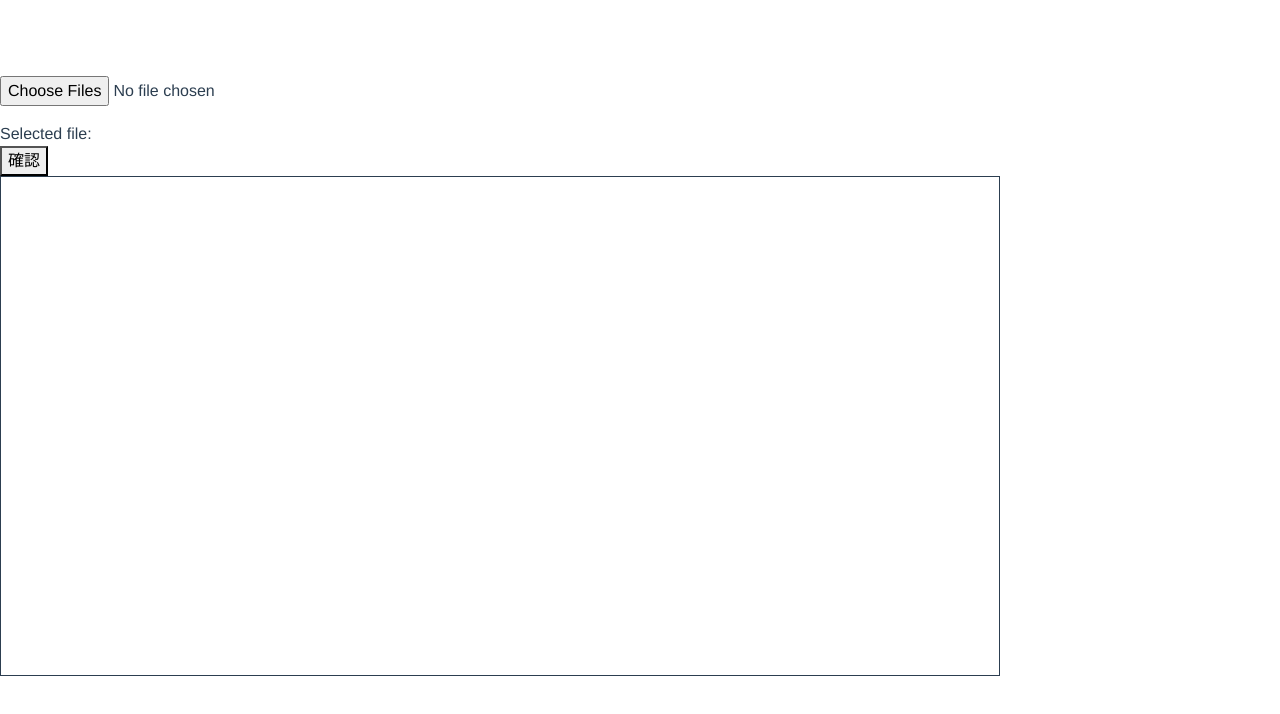
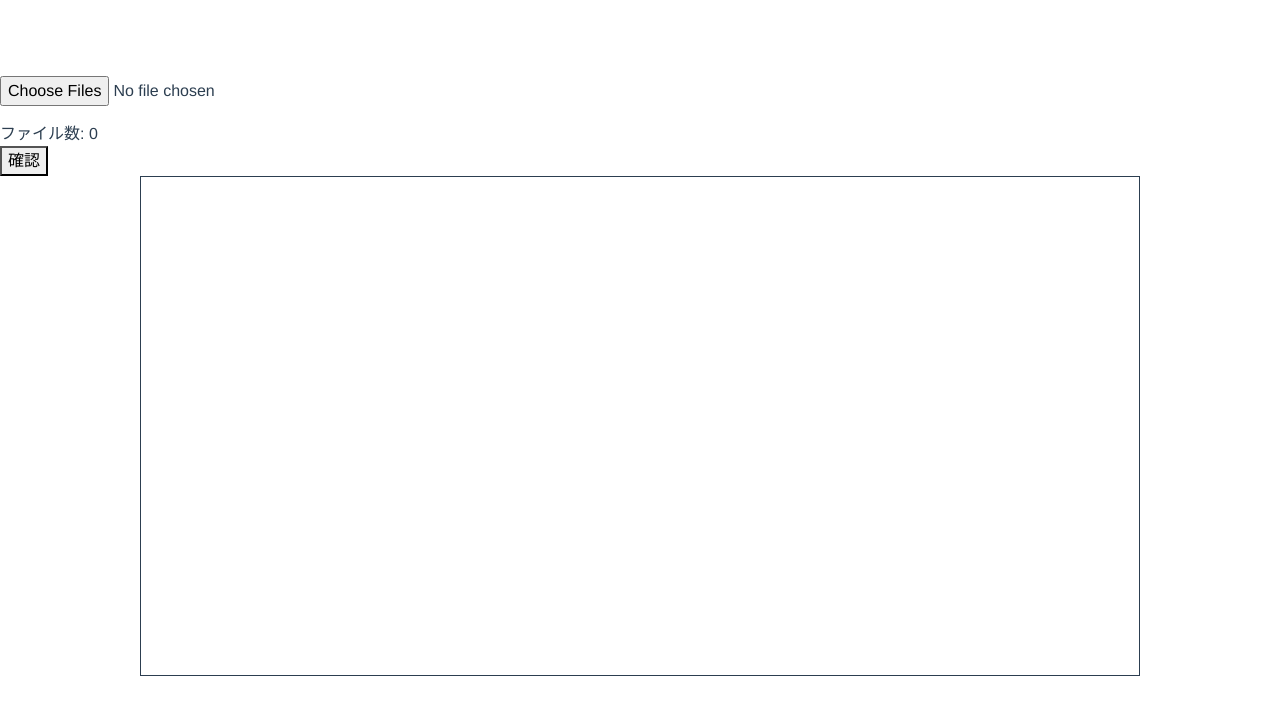
Before and after one commit to imamiya-masaki/vue-network, a Vue app: page / in a window 1280 px wide. Shown: the top 714 px of the page. Built offline with nearby package versions, Linux system fonts and the light colour scheme.

Commit message:
辺にcountの情報を入れる && ファイル数を表示するように

```diff
--- a/src/components/MainNetwork.vue
+++ b/src/components/MainNetwork.vue
@@ -44,7 +44,7 @@ export default {
           const edge = { data: {} }
           edge.data.source = src
           edge.data.target = target
-          edge.data.relationship = value
+          edge.data.count = value
           edges.push(edge)
         }
       }
@@ -101,7 +101,8 @@ export default {
               'target-arrow-shape': 'triangle',
               'line-color': '#ffaaaa',
               'target-arrow-color': '#ffaaaa',
-              'curve-style': 'bezier'
+              'curve-style': 'bezier',
+              'content': 'data(count)'
             }),
           elements: this.cytoscapeData,
           layout: {
@@ -148,6 +149,5 @@ export default {
   height: 500px;
  }
  #cy {
-  position: absolute;
  }
 </style>
--- a/src/components/ReadFile.vue
+++ b/src/components/ReadFile.vue
@@ -1,7 +1,7 @@
 <template>
   <div class="ReadFile">
-    <b-form-file v-if="!reader" v-model="file" class="mt-3" @input="readFile" multiple directory plain></b-form-file>
-    <div class="mt-3">Selected file: {{ file ? file.name : '' }}</div>
+    <b-form-file v-if="!reader" v-model="files" class="mt-3" @input="readFile" multiple directory plain></b-form-file>
+    <div class="mt-3">ファイル数: {{ files ? files.length : 0 }}</div>
     <button @click="readFile()">確認</button>
   </div>
 </template>
@@ -14,7 +14,7 @@ export default {
   },
   data () {
     return {
-      file: null,
+      files: null,
       reader: false,
       output: [],
       outputObject: {},
@@ -40,7 +40,7 @@ export default {
       return output
     },
     readFile: function () {
-      const files = this.file
+      const files = this.files
       let output = []
       this.output = []
       this.counter = 0
--- a/src/views/Network.vue
+++ b/src/views/Network.vue
@@ -2,8 +2,6 @@
   <div class="network">
     <read-file @load="extractReadFile"/>
     <main-network class="main-network__position" :loadData="readFileData"/>
-  <div id="cy">
-  </div>
   </div>
 </template>
 
@@ -37,6 +35,5 @@ export default {
   margin-right: auto;
 }
 .network {
-  position: absolute;
 }
 </style>
```
